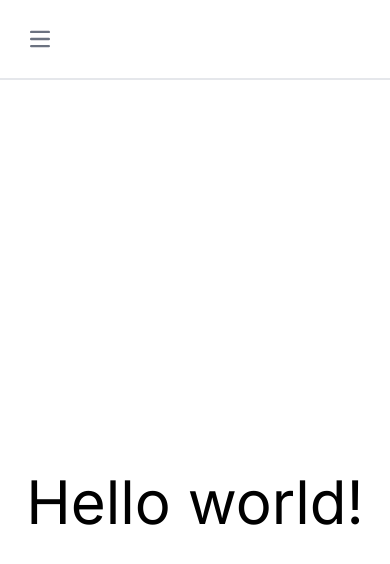
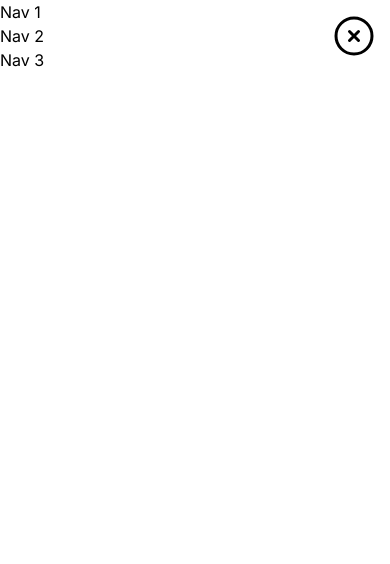
Before and after one commit to Laumak/nextjs-blog, a Next.js app: page / in a window 390 px wide. Shown: the top 564 px of the page. Built offline with nearby package versions, Linux system fonts and the light colour scheme.

Commit message:
Add close icon to mobile navigation

```diff
--- a/src/app/components/Navigation.tsx
+++ b/src/app/components/Navigation.tsx
@@ -1,9 +1,31 @@
 'use client';
 
-import React, { useState } from 'react';
+import React, { useState, MouseEventHandler } from 'react';
+
+type CloseIconProps = {
+  toggleMobileNavVisibility: MouseEventHandler<SVGSVGElement>;
+};
+
+const CloseIcon = ({ toggleMobileNavVisibility }: CloseIconProps) => (
+  <svg
+    xmlns="http://www.w3.org/2000/svg"
+    fill="none"
+    viewBox="0 0 24 24"
+    strokeWidth={1.5}
+    stroke="currentColor"
+    className="w-12 h-12 absolute top-3 right-3"
+    onClick={toggleMobileNavVisibility}
+  >
+    <path
+      strokeLinecap="round"
+      strokeLinejoin="round"
+      d="M9.75 9.75l4.5 4.5m0-4.5l-4.5 4.5M21 12a9 9 0 11-18 0 9 9 0 0118 0z"
+    />
+  </svg>
+);
 
 const Navigation = () => {
-  const [mobileNavOpen, setMobileNavOpen] = useState(false);
+  const [mobileNavOpen, setMobileNavOpen] = useState(true);
 
   return (
     <nav role="navigation">
@@ -45,6 +67,10 @@
           <li>Nav 2</li>
           <li>Nav 3</li>
         </ul>
+
+        <CloseIcon
+          toggleMobileNavVisibility={() => setMobileNavOpen(!mobileNavOpen)}
+        />
       </div>
     </nav>
   );
```
Lines whose indentation alone changed are shown as unchanged.
